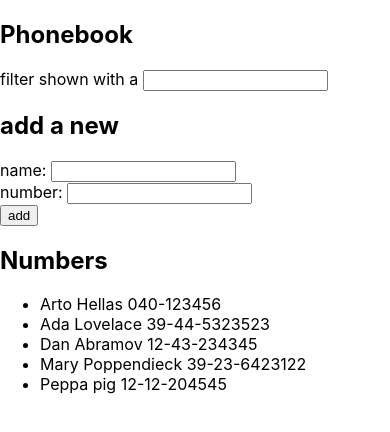
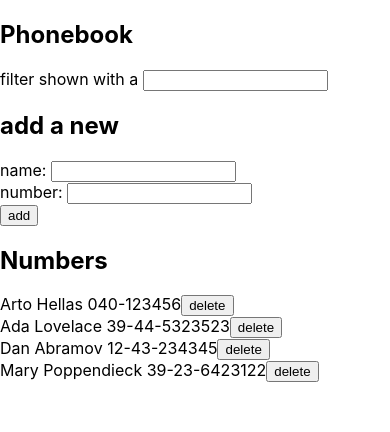
Before and after one commit to eugeniosanchezcrespillo/fullstackopen, a React (Create React App) app in the folder part2/phonebook/: page / in a window 390 px wide. Shown: the top 432 px of the page. Built offline with nearby package versions, Linux system fonts and the light colour scheme; data requests are answered from the project's data file; the HTML template or start-up script is replaced by a standard one.

Commit message:
2.17: Phonebook step9

```diff
--- a/part2/phonebook/db.json
+++ b/part2/phonebook/db.json
@@ -19,11 +19,6 @@
       "name": "Mary Poppendieck",
       "number": "39-23-6423122",
       "id": 4
-    },
-    {
-      "name": "Peppa pig",
-      "number": "12-12-204545",
-      "id": 5
     }
   ]
 }
--- a/part2/phonebook/src/App.js
+++ b/part2/phonebook/src/App.js
@@ -17,6 +17,7 @@ const App = () => {
   const [newNumber, setNewNumber] = useState('');
   const [newSearch, setNewSearch] = useState('');
 
+  //getAll()
   useEffect(() => {
     personService.getAll().then((response) => {
       setPersons(response);
@@ -27,7 +28,18 @@ const App = () => {
   const handleSearch = (event) => setNewSearch(event.target.value);
   const handlePersonChange = (event) => setNewName(event.target.value);
   const handleNumberChange = (event) => setNewNumber(event.target.value);
+  const handleDelete = (id, name) => () => {
+    if (window.confirm(`Delete ${name}?`)) {
+      personService.deleteperson(id).then((deleted) => {
+        const filteredDeleted = persons.filter((person) => person.id !== id);
+        console.log('filteredDeleted', filteredDeleted);
+        setPersons(filteredDeleted);
+        window.alert(`Deleted ${name} from List`);
+      });
+    }
+  };
 
+  // AddPerson
   const addPerson = (event) => {
     event.preventDefault();
     const exist = persons.filter((person) => person.name === newName);
@@ -48,6 +60,7 @@ const App = () => {
     }
   };
 
+  //Filtered Search
   const filtered = newSearch
     ? persons.filter((person) =>
         person.name.toLowerCase().includes(newSearch.trim().toLowerCase())
@@ -71,7 +84,7 @@ const App = () => {
       />
 
       <h2>Numbers</h2>
-      <ShowPeople persons={filtered} />
+      <ShowPeople persons={filtered} handleDelete={handleDelete} />
     </div>
   );
 };
--- a/part2/phonebook/src/Components/ShowPeople.js
+++ b/part2/phonebook/src/Components/ShowPeople.js
@@ -1,24 +1,15 @@
 import React from 'react';
 
-const ShowPerson = ({ name, number }) => {
-  return (
-    <>
-      {name} {number}
-    </>
-  );
-};
-
-const ShowPeople = ({ persons }) => {
-  console.log('error persons', persons);
+const ShowPeople = ({ persons, handleDelete }) => {
+  console.log('ShowPeople', persons);
   return (
     <div>
-      <ul>
-        {persons.map((item, i) => (
-          <li key={i}>
-            <ShowPerson name={item.name} number={item.number} />
-          </li>
-        ))}
-      </ul>
+      {persons.map((item, i) => (
+        <div key={i}>
+          {item.name} {item.number}
+          <button onClick={handleDelete(item.id, item.name)}>delete</button>
+        </div>
+      ))}
     </div>
   );
 };
--- a/part2/phonebook/src/Services/persons.js
+++ b/part2/phonebook/src/Services/persons.js
@@ -16,8 +16,14 @@ const update = (id, newObject) => {
   return request.then((response) => response.data);
 };
 
+const deleteperson = (id) => {
+  const request = axios.delete(`${baseUrl}/${id}`);
+  return request.then((response) => response.data);
+};
+
 export default {
   getAll,
   create,
   update,
+  deleteperson,
 };
```
